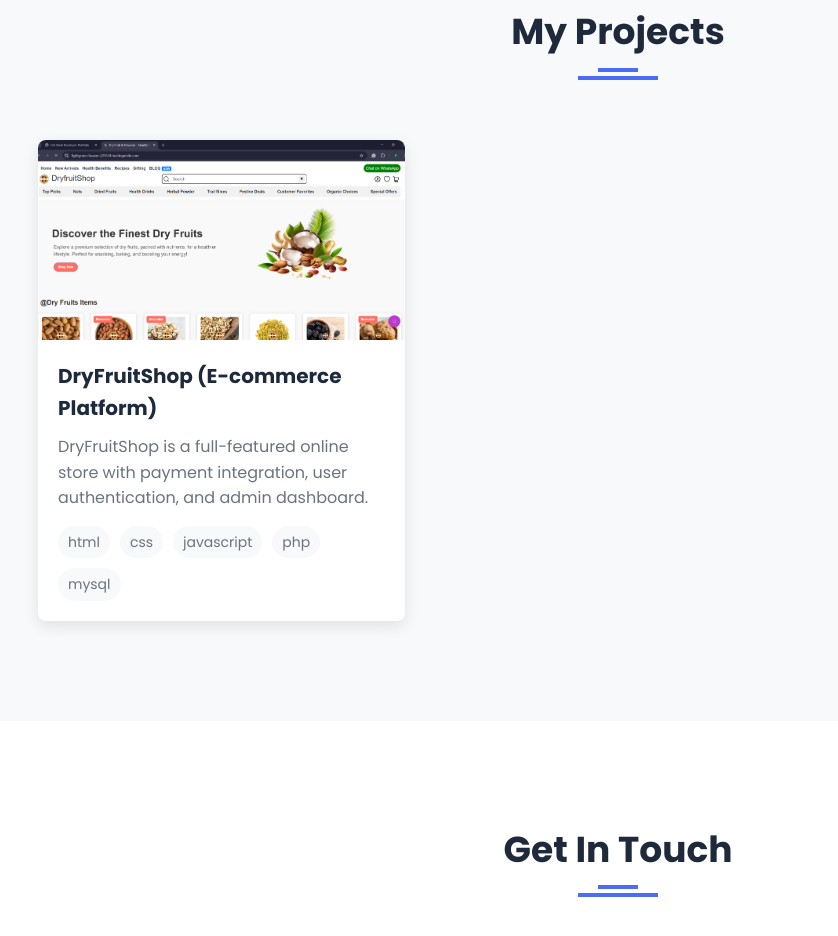
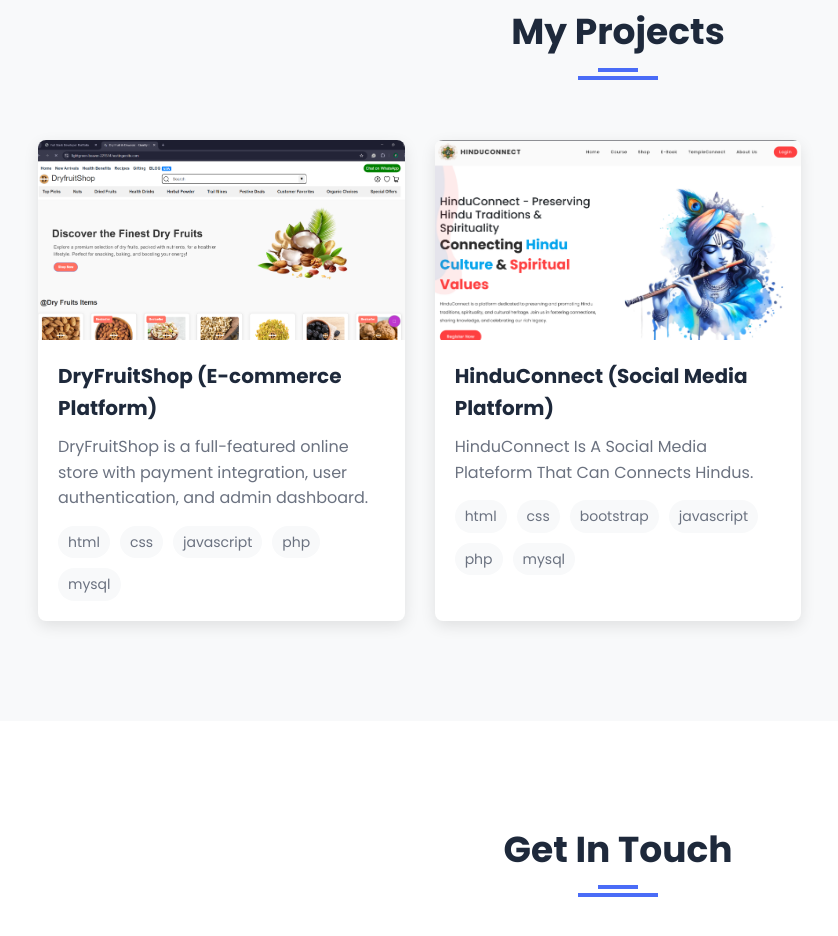
Before and after one commit to Tejaskhairnar7/portfolio, a plain HTML site: page index.html in a window 1280 px wide. Shown: the part 2869-3805 px from the top of the page, without its empty margins (22-860 px from the left). Drawn offline with Linux system fonts and the light colour scheme.

Commit message:
Update index.html
add hinduconnect project

```diff
--- a/index.html
+++ b/index.html
@@ -226,6 +226,30 @@
                         </div>
                     </div>
                 </div>
+                <div class="projects-grid">
+                <div class="project-card" data-category="web">
+                    <div class="project-img">
+                        <img src="hinduconnect.png" alt="social media Platform">
+                        <div class="project-overlay">
+                            <div class="project-links">
+                                <a href="https://hinduconnect.co.in/" target="_blank"><i class="fas fa-link"></i></a>
+                                <a href="#" target="_blank"><i class="fab fa-github"></i></a>
+                            </div>
+                        </div>
+                    </div>
+                    <div class="project-info">
+                        <h3>HinduConnect (Social Media Platform)</h3>
+                        <p>HinduConnect Is A Social Media Plateform That Can Connects Hindus.</p>
+                        <div class="project-tech">
+                            <span>html</span>
+                            <span>css</span>
+                            <span>bootstrap</span>
+                            <span>javascript</span>
+                            <span>php</span>
+                            <span>mysql</span>
+                        </div>
+                    </div>
+                </div>
 
         </div>
     </section>
```
